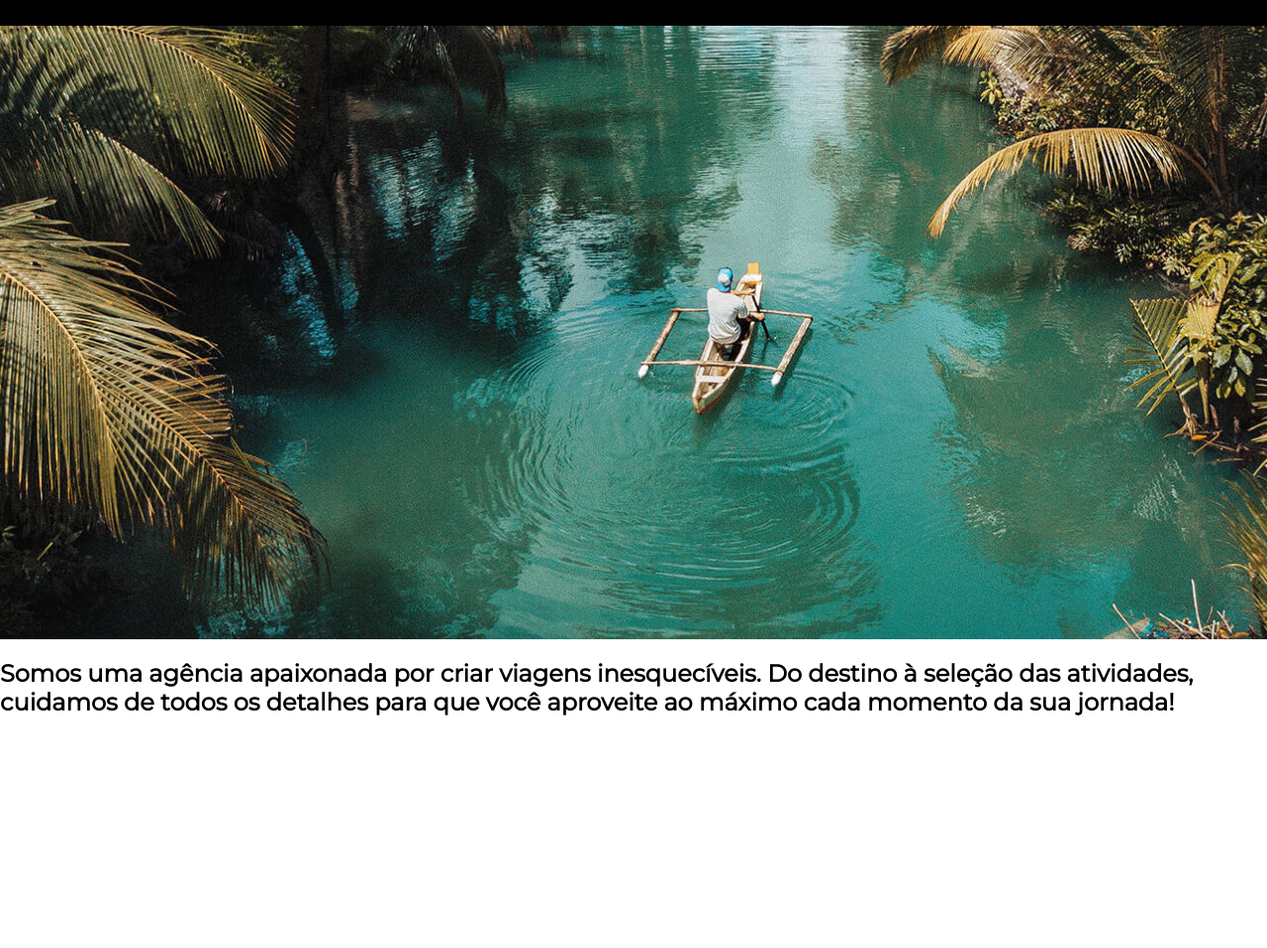
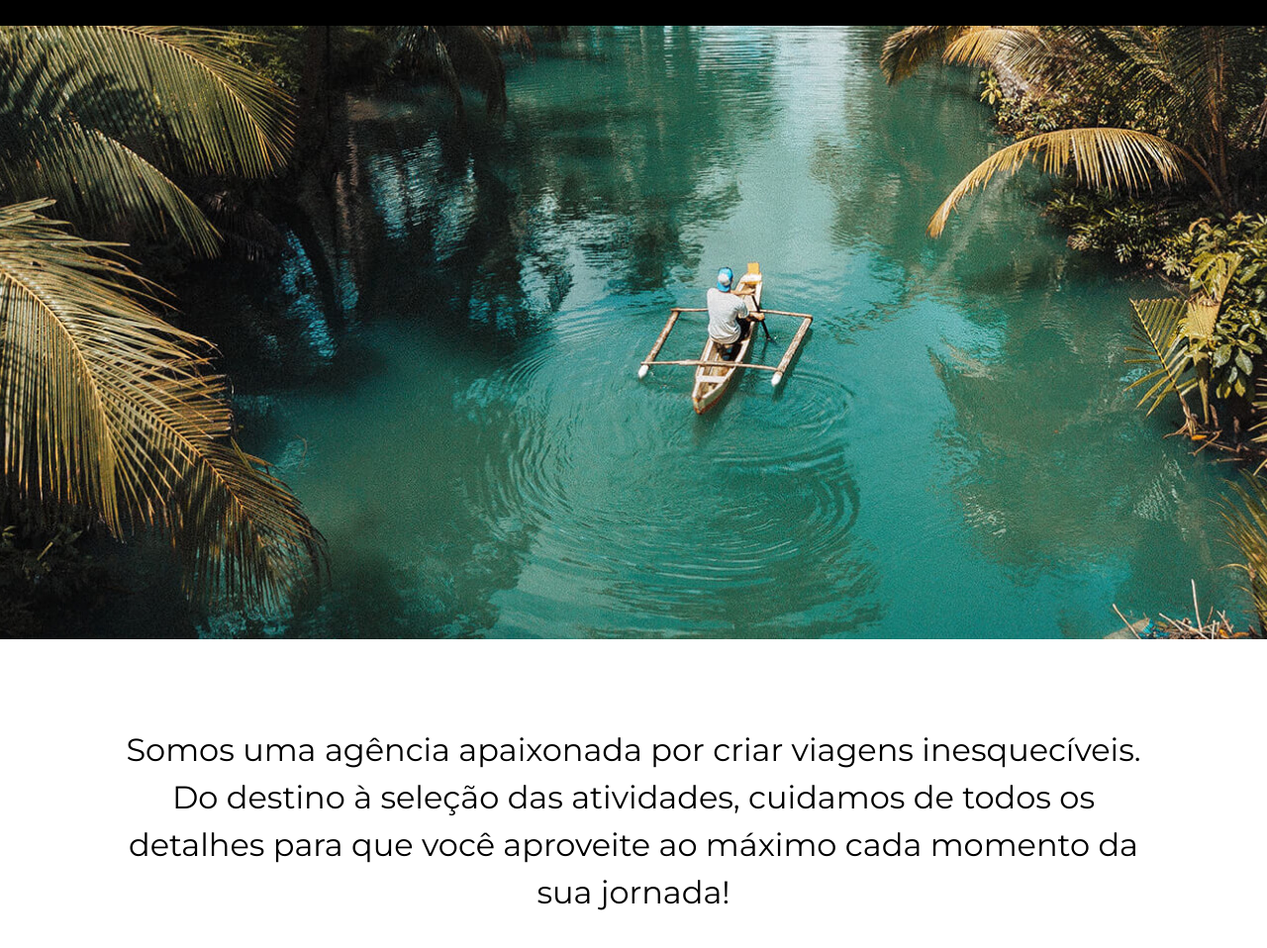
Before and after one commit to bielnunesdev/Jornada-viagens, a plain HTML site: page index.html in a window 1280 px wide. Shown: the part 114-1072 px from the top of the page at 99% size. Before the commit the page ends 858 px from the top, so only its background shows below. Drawn offline with Linux system fonts and the light colour scheme.

Commit message:
finaliza hero

```diff
--- a/css/hero.css
+++ b/css/hero.css
@@ -5,11 +5,25 @@
   background-size: cover;
 }
 
+.hero h2 {
+  padding: 88px 24px;
+  margin: 0;
+  font-weight: var(--text-weight);
+  font-size: 20px;
+  text-align: center;
+  line-height: 32px;
+}
 @media screen and (min-width: 768px) {
   .hero-img {
     height: 620px;
     background: url(../img/hero-tablet.jpg) no-repeat;
     background-size: cover;
+  }
+  .hero h2 {
+    padding: 88px 60px;
+    font-size: 32px;
+    line-height: 1.5;
+    text-align: center;
   }
 }
 
@@ -19,4 +33,17 @@
     background: url(../img/hero.desktop.jpg) no-repeat;
     background-size: cover;
   }
+
+  .hero h2 {
+    padding: 88px 120px;
+    font-size: 32px;
+    line-height: 1.5;
+    text-align: center;
+  }
 }
+
+@media screen and (min-width: 1920px) {
+  .hero h2 {
+    padding: 88px 160px;
+  }
+}
```
